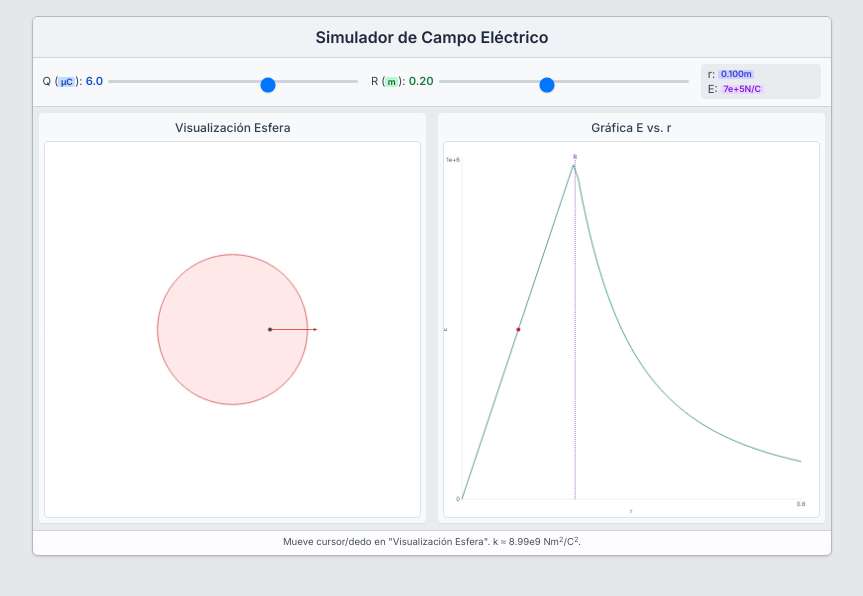
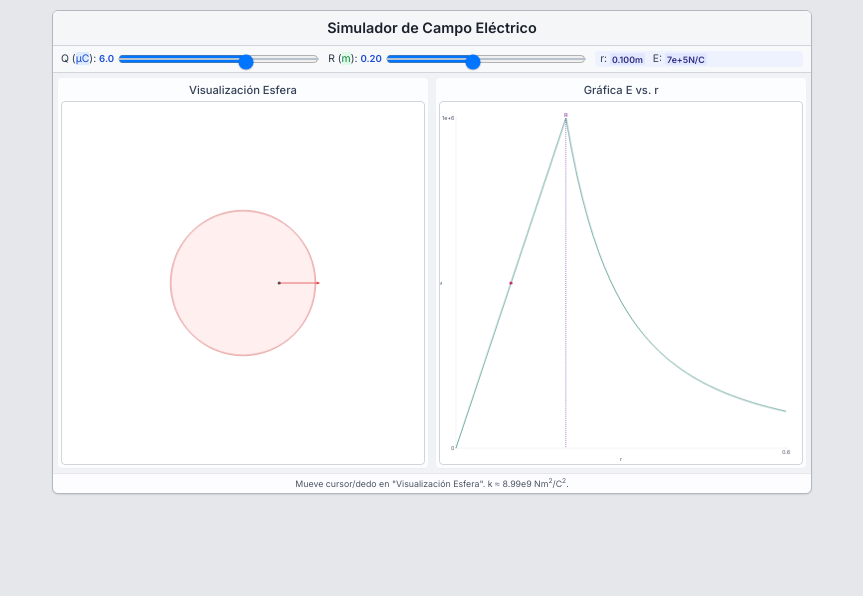
Before and after one commit to aulaquest/simulador-esfera-cargada, a plain HTML site: page index.html in a window 1280 px wide. Shown: the whole page, without its empty margins (208-1071 px from the left). Drawn offline with nearby package versions, Linux system fonts and the light colour scheme.

Commit message:
Update index.html

```diff
--- a/index.html
+++ b/index.html
@@ -15,7 +15,7 @@
             overscroll-behavior: none;
             background-color: #e5e7eb;
             margin: 0;
-            padding: 0.5em;
+            padding: 0.3em; /* Padding mínimo para la página */
             display: flex;
             justify-content: center;
             align-items: flex-start;
@@ -23,145 +23,160 @@
         }
         .simulator-container-main {
             width: 100%;
-            max-width: 800px; /* Más estrecho para integración tipo Educaplus */
-            margin: 0.5em auto;
-            border: 1px solid #b0b8c0; /* Borde un poco más oscuro */
-            border-radius: 0.375rem; /* Bordes menos redondeados */
-            background-color: #fdfdff; /* Fondo casi blanco */
-            box-shadow: 0 1px 3px rgba(0,0,0,0.07), 0 1px 2px rgba(0,0,0,0.05);
+            max-width: 760px; /* Aún más estrecho */
+            margin: 0.3em auto;
+            border: 1px solid #b0b8c0;
+            border-radius: 0.375rem;
+            background-color: #fdfdff;
+            box-shadow: 0 1px 2px rgba(0,0,0,0.06), 0 1px 1.5px rgba(0,0,0,0.04);
             overflow: hidden;
         }
 
         .simulator-container-main .main-title {
-            color: #1e293b; /* Azul muy oscuro, casi negro */
-            font-size: 0.9rem;
+            color: #1a202c;
+            font-size: 0.85rem;
             font-weight: 600;
             text-align: center;
-            padding: 0.4rem 0.5rem;
+            padding: 0.3rem 0.4rem;
             border-bottom: 1px solid #d1d5db;
-            background-color: #f0f2f5;
+            background-color: #f4f6f8;
         }
 
-        .controls-data-panel {
+        .top-controls-panel {
             background-color: #f8f9fa;
-            padding: 0.4rem 0.6rem; /* Padding muy reducido */
+            padding: 0.3rem 0.5rem;
             border-bottom: 1px solid #d1d5db;
             display: flex;
-            flex-wrap: wrap; /* Para que se apilen en pantallas pequeñas */
-            gap: 0.4rem 0.8rem; /* Espacio entre grupos de control/datos */
+            flex-wrap: wrap;
+            gap: 0.3rem 0.6rem;
             align-items: center;
+            justify-content: space-around; /* Distribuir espacio */
         }
-        .control-group {
+        .control-set { /* Agrupa etiqueta y slider */
             display: flex;
             align-items: center;
-            gap: 0.3rem; /* Espacio entre etiqueta y slider/valor */
-            flex-grow: 1; /* Para que ocupen espacio disponible */
-            min-width: 180px; /* Mínimo ancho para evitar que se aplasten demasiado */
+            gap: 0.25rem;
+            flex-basis: 200px; /* Base para que se puedan poner varios en una línea */
+            flex-grow: 1;
         }
-        .control-group label, .data-group p {
-            font-size: 0.65rem; /* Muy pequeño */
+        .control-set label {
+            font-size: 0.6rem; /* Diminuto */
+            color: #2d3748;
+            margin-bottom: 0;
+            white-space: nowrap;
+            line-height: 1;
+        }
+        .control-set input[type="range"] {
+            flex-grow: 1;
+            min-width: 50px;
+            height: 10px; /* Para que el thumb sea más fácil de tocar */
+        }
+         .control-set .value-output { /* Para el valor numérico del slider */
+            font-size: 0.6rem;
+            font-weight: 600;
+            color: #1d4ed8;
+            min-width: 25px; /* Espacio para el número */
+            text-align: right;
+        }
+
+        .calculated-data-set {
+            display: flex;
+            gap: 0.5rem; /* Espacio entre r y E */
+            align-items: center;
+            background-color: #eef2ff; /* Fondo ligero para datos */
+            padding: 0.15rem 0.3rem;
+            border-radius: 0.25rem;
+            flex-basis: 150px; /* Base */
+            flex-grow: 1;
+        }
+        .calculated-data-set p {
+            font-size: 0.6rem;
             color: #374151;
             margin-bottom: 0;
-            white-space: nowrap; /* Evitar que la etiqueta se parta */
+            line-height: 1.1;
         }
-        .control-group input[type="range"] {
-            flex-grow: 1; /* El slider ocupa el resto del espacio */
-            min-width: 60px; /* Mínimo ancho para el slider */
-        }
-        .data-group {
-            display: flex;
-            flex-direction: column; /* Datos uno encima de otro */
-            gap: 0.1rem;
-            background-color: #e9ecef;
-            padding: 0.2rem 0.4rem;
-            border-radius: 0.25rem;
-            min-width: 120px; /* Ancho mínimo para los datos */
-        }
-        .data-group p {
-             line-height: 1.2; /* Ajustar altura de línea para texto pequeño */
+        .calculated-data-set .data-value {
+            font-weight: 600;
+            font-size: 0.55rem;
+            padding: 0.5px 2px;
+            border-radius: 0.125rem;
+            background-color: #e0e7ff;
+            color: #312e81;
         }
 
 
         .simulator-container-main h3.canvas-title {
             color: #334155;
-            font-size: 0.7rem;
+            font-size: 0.65rem;
             font-weight: 500;
             text-align: center;
-            margin-bottom: 0.15rem;
-            padding: 0.1rem;
+            margin-bottom: 0.1rem;
+            padding: 0.05rem;
         }
 
         @media (min-width: 640px) { /* sm */
-            .simulator-container-main .main-title { font-size: 1rem; padding: 0.5rem; }
-            .control-group label, .data-group p { font-size: 0.7rem; }
-            .simulator-container-main h3.canvas-title { font-size: 0.75rem; }
+            .simulator-container-main .main-title { font-size: 0.9rem; padding: 0.4rem; }
+            .control-set label, .calculated-data-set p { font-size: 0.65rem; }
+            .simulator-container-main h3.canvas-title { font-size: 0.7rem; }
         }
 
 
         .simulator-container-main input[type="range"]::-webkit-slider-runnable-track {
-            height: 3px;
-            background: #ced4da;
+            height: 2.5px; /* Muy delgado */
+            background: #b8c2cc;
             border-radius: 9999px;
         }
         .simulator-container-main input[type="range"]::-moz-range-track {
-            height: 3px;
-            background: #ced4da;
+            height: 2.5px;
+            background: #b8c2cc;
             border-radius: 9999px;
         }
         .simulator-container-main input[type="range"]::-webkit-slider-thumb {
             -webkit-appearance: none;
             appearance: none;
-            width: 10px;
-            height: 10px;
-            background: #0d6efd; /* Azul Bootstrap */
+            width: 9px;
+            height: 9px;
+            background: #0284c7; /* Azul cielo */
             border-radius: 50%;
             cursor: pointer;
-            margin-top: -3.5px;
-            border: 1px solid white;
-            box-shadow: 0 0.5px 1px rgba(0,0,0,0.15);
+            margin-top: -3.25px;
+            border: 0.5px solid white;
+            box-shadow: 0 0.5px 1px rgba(0,0,0,0.2);
         }
         .simulator-container-main input[type="range"]::-moz-range-thumb {
-            width: 10px;
-            height: 10px;
-            background: #0d6efd;
+            width: 9px;
+            height: 9px;
+            background: #0284c7;
             border-radius: 50%;
             cursor: pointer;
-            border: 1px solid white;
-            box-shadow: 0 0.5px 1px rgba(0,0,0,0.15);
+            border: 0.5px solid white;
+            box-shadow: 0 0.5px 1px rgba(0,0,0,0.2);
         }
         .simulator-container-main canvas {
-            border: 1px solid #dee2e6;
+            border: 1px solid #d1d5db;
             touch-action: none;
             background-color: #ffffff;
             width: 100%;
             aspect-ratio: 1 / 1;
             border-radius: 0.25rem;
         }
-        .simulator-container-main .value-badge {
-            display: inline-block;
-            padding: 0.5px 2.5px;
-            border-radius: 0.125rem; /* Bordes menos redondeados */
-            font-weight: 600; /* Un poco más de peso para destacar */
-            font-size: 0.55rem; /* Diminuto */
-            line-height: 1;
-            vertical-align: middle;
-        }
+
         .simulator-container-main .info-text {
-            font-size: 0.6rem;
-            color: #495057;
-            padding: 0.3rem;
+            font-size: 0.55rem; /* Muy, muy pequeño */
+            color: #4b5563;
+            padding: 0.2rem;
             text-align: center;
-            border-top: 1px solid #d1d5db;
+            border-top: 1px solid #e5e7eb;
         }
         .visualizations-panel {
-            padding: 0.4rem; /* Padding alrededor de los canvas */
-            background-color: #e9ecef; /* Fondo para el área de visualizaciones */
+            padding: 0.3rem;
+            background-color: #f0f2f5;
         }
         .canvas-wrapper {
-             padding: 0.3rem;
-             background-color: #f8f9fa;
+             padding: 0.2rem;
+             background-color: #fcfdff;
              border-radius: 0.25rem;
-             box-shadow: 0 1px 1px rgba(0,0,0,0.05);
+             box-shadow: 0 0.5px 1px rgba(0,0,0,0.04);
         }
     </style>
 </head>
@@ -172,32 +187,28 @@
             <h1 class="main-title">Simulador de Campo Eléctrico</h1>
         </header>
 
-        <div class="controls-data-panel">
-            <div class="control-group">
+        <div class="top-controls-panel">
+            <div class="control-set">
                 <label for="chargeQSim">
-                    Q (<span class="value-badge bg-blue-200 text-blue-800" id="chargeQLabelSim">&micro;C</span>):
-                    <span id="chargeQValueSim" class="font-semibold text-blue-700"></span>
+                    Q (<span class="value-badge bg-blue-100 text-blue-700">&micro;C</span>):
+                    <span id="chargeQValueSim" class="value-output"></span>
                 </label>
-                <input type="range" id="chargeQSim" min="-20" max="20" value="6" step="0.1" class="w-full cursor-pointer">
+                <input type="range" id="chargeQSim" min="-20" max="20" value="6" step="0.1">
             </div>
-            <div class="control-group">
+            <div class="control-set">
                 <label for="radiusRSim">
-                    R (<span class="value-badge bg-green-200 text-green-800">m</span>):
-                    <span id="radiusRValueSim" class="font-semibold text-green-700"></span>
+                    R (<span class="value-badge bg-green-100 text-green-700">m</span>):
+                    <span id="radiusRValueSim" class="value-output"></span>
                 </label>
-                <input type="range" id="radiusRSim" min="0.05" max="0.4" value="0.2" step="0.01" class="w-full cursor-pointer">
+                <input type="range" id="radiusRSim" min="0.05" max="0.4" value="0.2" step="0.01">
             </div>
-            <div class="data-group">
-                <p>
-                    r: <span id="distanceRDisplaySim" class="font-semibold text-indigo-700 value-badge bg-indigo-200">0.000m</span>
-                </p>
-                <p>
-                    E: <span id="electricFieldEDisplaySim" class="font-semibold text-purple-700 value-badge bg-purple-200">0N/C</span>
-                </p>
+            <div class="calculated-data-set">
+                <p>r: <span id="distanceRDisplaySim" class="data-value">0.000m</span></p>
+                <p>E: <span id="electricFieldEDisplaySim" class="data-value">0N/C</span></p>
             </div>
         </div>
 
-        <div class="visualizations-panel grid grid-cols-1 md:grid-cols-2 gap-2 sm:gap-3">
+        <div class="visualizations-panel grid grid-cols-1 md:grid-cols-2 gap-1 sm:gap-2">
             <div class="canvas-wrapper">
                 <h3 class="canvas-title">Visualización Esfera</h3>
                 <canvas id="simulationCanvasSim"></canvas>
@@ -241,8 +252,8 @@
 
         const MAX_VISUAL_RANGE_M = 0.5;
         const GRAPH_MAX_R_M = 0.6;
-        const GRAPH_PADDING = 18; // Mínimo padding
-        const GRAPH_AXIS_FONT_SIZE = 6; // Mínimo
+        const GRAPH_PADDING = 16; // Mínimo padding posible
+        const GRAPH_AXIS_FONT_SIZE = 5.5; // Mínimo absoluto
 
         function formatScientific(num, precision = 0) {
             if (num === 0) return "0";
@@ -254,7 +265,7 @@
             return num.toFixed(precision);
         }
 
-        function drawArrow(ctx, fromX, fromY, toX, toY, color = 'black', lineWidth = 0.8, arrowHeadSize = 3.5) {
+        function drawArrow(ctx, fromX, fromY, toX, toY, color = 'black', lineWidth = 0.7, arrowHeadSize = 3) {
             const dx = toX - fromX;
             const dy = toY - fromY;
             if (Math.abs(dx) < 0.1 && Math.abs(dy) < 0.1) return;
@@ -300,14 +311,14 @@
 
             simCtx.beginPath();
             simCtx.arc(simCenterX, simCenterY, radiusR_m * simScale, 0, 2 * Math.PI);
-            simCtx.fillStyle = chargeQ_C > 0 ? 'rgba(255, 100, 100, 0.15)' : (chargeQ_C < 0 ? 'rgba(100, 100, 255, 0.15)' : 'rgba(128,128,128,0.15)');
+            simCtx.fillStyle = chargeQ_C > 0 ? 'rgba(255, 100, 100, 0.1)' : (chargeQ_C < 0 ? 'rgba(100, 100, 255, 0.1)' : 'rgba(128,128,128,0.1)');
             simCtx.fill();
             simCtx.strokeStyle = chargeQ_C > 0 ? 'rgb(200, 50, 50)' : (chargeQ_C < 0 ? 'rgb(50, 50, 200)' : 'rgb(100,100,100)');
-            simCtx.lineWidth = 0.7;
+            simCtx.lineWidth = 0.6;
             simCtx.stroke();
 
-            simCtx.strokeStyle = '#f3f4f6';
-            simCtx.lineWidth = 0.2;
+            simCtx.strokeStyle = '#f8f9fa';
+            simCtx.lineWidth = 0.15;
             simCtx.beginPath();
             simCtx.moveTo(0, simCenterY); simCtx.lineTo(simCanvasEl.width, simCenterY);
             simCtx.moveTo(simCenterX, 0); simCtx.lineTo(simCenterX, simCanvasEl.height);
@@ -324,14 +335,14 @@
                 const E = calculateElectricField(chargeQ_C, radiusR_m, testPointR_m);
 
                 simCtx.beginPath();
-                simCtx.arc(mousePosSim.x, mousePosSim.y, 2, 0, 2 * Math.PI);
+                simCtx.arc(mousePosSim.x, mousePosSim.y, 1.5, 0, 2 * Math.PI);
                 simCtx.fillStyle = 'rgb(55,65,81)';
                 simCtx.fill();
 
                 if (Math.abs(E) > 1e-3 && dist_pixels_from_center > 1e-3) {
-                    let arrowLengthScaleFactor = 0.009 * simScale;
+                    let arrowLengthScaleFactor = 0.008 * simScale;
                     let arrowLengthPixels = Math.abs(E) * arrowLengthScaleFactor;
-                    arrowLengthPixels = Math.max(4, Math.min(arrowLengthPixels, simCanvasEl.width / 8));
+                    arrowLengthPixels = Math.max(3.5, Math.min(arrowLengthPixels, simCanvasEl.width / 9));
 
                     const unitVecX = dist_pixels_from_center === 0 ? 0 : dx_mouse_center / dist_pixels_from_center;
                     const unitVecY = dist_pixels_from_center === 0 ? 0 : dy_mouse_center / dist_pixels_from_center;
@@ -351,7 +362,7 @@
             if (!graphCtx || graphCanvasEl.width === 0 || graphCanvasEl.height === 0) return;
             graphCtx.clearRect(0, 0, graphCanvasEl.width, graphCanvasEl.height);
 
-            const N_POINTS_GRAPH = 70;
+            const N_POINTS_GRAPH = 60;
             const r_step = GRAPH_MAX_R_M / N_POINTS_GRAPH;
 
             let max_E_abs_val = Math.abs(calculateElectricField(chargeQ_C, radiusR_m, radiusR_m));
@@ -363,8 +374,8 @@
             const graphHeight = graphCanvasEl.height - 2 * GRAPH_PADDING;
             if (graphWidth <= 0 || graphHeight <= 0) return;
 
-            graphCtx.strokeStyle = '#cfd8dc';
-            graphCtx.lineWidth = 0.4;
+            graphCtx.strokeStyle = '#d1d5db';
+            graphCtx.lineWidth = 0.3;
             graphCtx.font = `${GRAPH_AXIS_FONT_SIZE}px Inter`;
 
             graphCtx.beginPath();
@@ -373,37 +384,37 @@
             graphCtx.lineTo(graphCanvasEl.width - GRAPH_PADDING, graphCanvasEl.height - GRAPH_PADDING);
             graphCtx.stroke();
 
-            graphCtx.fillStyle = '#455a64';
+            graphCtx.fillStyle = '#4b5563';
             graphCtx.textAlign = 'center';
-            graphCtx.fillText('r', GRAPH_PADDING + graphWidth / 2, graphCanvasEl.height - GRAPH_PADDING / 5);
+            graphCtx.fillText('r', GRAPH_PADDING + graphWidth / 2, graphCanvasEl.height - GRAPH_PADDING / 6);
             graphCtx.save();
-            graphCtx.translate(GRAPH_PADDING / 6, GRAPH_PADDING + graphHeight / 2);
+            graphCtx.translate(GRAPH_PADDING / 7, GRAPH_PADDING + graphHeight / 2);
             graphCtx.rotate(-Math.PI / 2);
             graphCtx.fillText('E', 0, 0);
             graphCtx.restore();
 
-            const numTicksR = 1; // Mínimo de ticks
+            const numTicksR = 1;
             for (let i = 0; i <= numTicksR; i++) {
                 const r_val = (GRAPH_MAX_R_M / numTicksR) * i;
                 const x = GRAPH_PADDING + (r_val / GRAPH_MAX_R_M) * graphWidth;
-                if (i > 0) { // Solo dibujar el tick del extremo, no el del origen
+                if (i > 0) {
                     graphCtx.beginPath();
                     graphCtx.moveTo(x, graphCanvasEl.height - GRAPH_PADDING - 1);
                     graphCtx.lineTo(x, graphCanvasEl.height - GRAPH_PADDING + 1);
                     graphCtx.stroke();
-                    graphCtx.fillText(r_val.toFixed(1), x, graphCanvasEl.height - GRAPH_PADDING + GRAPH_AXIS_FONT_SIZE + 1);
+                    graphCtx.fillText(r_val.toFixed(1), x, graphCanvasEl.height - GRAPH_PADDING + GRAPH_AXIS_FONT_SIZE + 0.5);
                 }
             }
 
-            const numTicksE = 1; // Mínimo de ticks
+            const numTicksE = 1;
             graphCtx.textAlign = 'right';
             for (let i = 0; i <= numTicksE; i++) {
                 let e_val_plot;
-                if (i === 0 && chargeQ_C === 0) e_val_plot = 0; // Mostrar 0 si Q es 0
+                if (i === 0 && chargeQ_C === 0) e_val_plot = 0;
                 else if (chargeQ_C > 0) e_val_plot = (max_E_abs_val / numTicksE) * i;
                 else e_val_plot = -(max_E_abs_val / numTicksE) * i;
 
-                if (i === 0 && e_val_plot !== 0 && chargeQ_C !==0) continue; // No dibujar el tick 0 si no es el único o si Q no es 0
+                if (i === 0 && e_val_plot !== 0 && chargeQ_C !==0) continue;
 
                 let y;
                 if (chargeQ_C === 0) y = graphCanvasEl.height - GRAPH_PADDING;
@@ -414,13 +425,13 @@
                 graphCtx.moveTo(GRAPH_PADDING - 1, y);
                 graphCtx.lineTo(GRAPH_PADDING + 1, y);
                 graphCtx.stroke();
-                graphCtx.fillText(formatScientific(e_val_plot,0), GRAPH_PADDING - 2, y + (GRAPH_AXIS_FONT_SIZE/3));
+                graphCtx.fillText(formatScientific(e_val_plot,0), GRAPH_PADDING - 1.5, y + (GRAPH_AXIS_FONT_SIZE/3));
             }
             graphCtx.textAlign = 'center';
 
             graphCtx.beginPath();
-            graphCtx.strokeStyle = '#00796b';
-            graphCtx.lineWidth = 0.7;
+            graphCtx.strokeStyle = '#00695c';
+            graphCtx.lineWidth = 0.6;
 
             for (let i = 0; i <= N_POINTS_GRAPH; i++) {
                 const r_plot = i * r_step;
@@ -445,7 +456,7 @@
                 graphCtx.stroke();
                 graphCtx.setLineDash([]);
                 graphCtx.fillStyle = '#7b1fa2';
-                graphCtx.fillText('R', r_sphere_x, GRAPH_PADDING - 1.5);
+                graphCtx.fillText('R', r_sphere_x, GRAPH_PADDING - 1);
             }
 
             if (mousePosSim.active && testPointR_m <= GRAPH_MAX_R_M) {
@@ -456,7 +467,7 @@
                 else if (chargeQ_C > 0) current_e_y = (graphCanvasEl.height - GRAPH_PADDING) - (E_current / max_E_abs_val) * graphHeight;
                 else current_e_y = GRAPH_PADDING - (E_current / max_E_abs_val) * graphHeight;
                 graphCtx.beginPath();
-                graphCtx.arc(current_r_x, current_e_y, 2, 0, 2 * Math.PI);
+                graphCtx.arc(current_r_x, current_e_y, 1.5, 0, 2 * Math.PI);
                 graphCtx.fillStyle = '#c2185b';
                 graphCtx.fill();
             }
@@ -467,8 +478,8 @@
             if(radiusRValueDisplay) radiusRValueDisplay.textContent = `${parseFloat(radiusRSlider.value).toFixed(2)}`;
 
             const E_current = calculateElectricField(chargeQ_C, radiusR_m, testPointR_m);
-            if(distanceRDisplay) distanceRDisplay.textContent = `${testPointR_m.toFixed(3)}m`; // Sin espacio
-            if(electricFieldEDisplay) electricFieldEDisplay.textContent = `${formatScientific(E_current)}N/C`; // Sin espacio
+            if(distanceRDisplay) distanceRDisplay.textContent = `${testPointR_m.toFixed(3)}m`;
+            if(electricFieldEDisplay) electricFieldEDisplay.textContent = `${formatScientific(E_current)}N/C`;
         }
 
         function mainLoop() {
```
